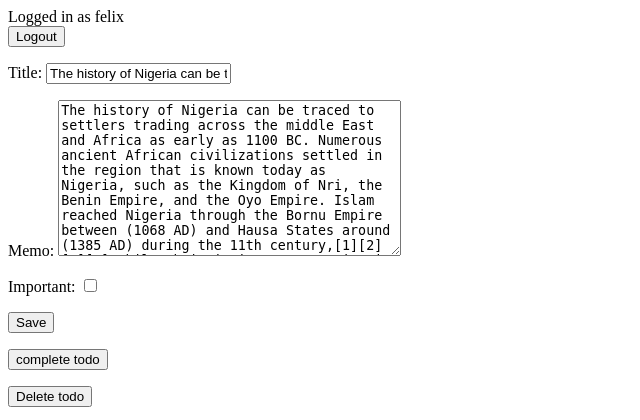
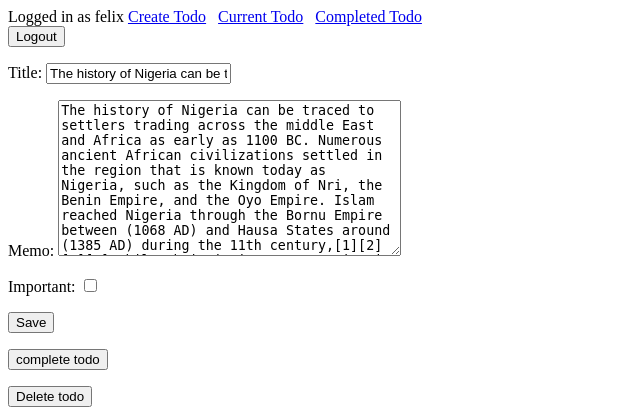
Before and after one commit to ayangzy/django-todo-app, a Django app: page /todo/7 in a window 1280 px wide. Shown: the top 420 px of the page, without its empty margins (0-640 px from the left). Run offline with Django 4.2, Linux system fonts and the light colour scheme; a user stored in the database is signed in; data comes from the database, SQL or seed files in the repository; both versions use the stored data as it was after the commit.

Commit message:
implement completed todo

```diff
--- a/TodoPproject/settings.py
+++ b/TodoPproject/settings.py
@@ -117,6 +117,7 @@ USE_TZ = True
 # https://docs.djangoproject.com/en/4.0/howto/static-files/
 
 STATIC_URL = 'static/'
+LOGIN_URL = '/login'
 
 # Default primary key field type
 # https://docs.djangoproject.com/en/4.0/ref/settings/#default-auto-field
--- a/TodoPproject/urls.py
+++ b/TodoPproject/urls.py
@@ -27,6 +27,7 @@ urlpatterns = [
     path('login/', views.loginuser, name='loginuser'),
     path('', views.home, name='home'),
     path('create/', views.createtodo, name='createtodo'),
+    path('completed/', views.completedtodo, name='completedtodo'),
     path('todo/<int:todo_pk>', views.viewtodo, name='viewtodo'),
     path('todo/<int:todo_pk>/complete', views.completetodo, name='completetodo'),
     path('todo/<int:todo_pk>/delete', views.deletetodo, name='deletetodo'),
--- a/todo/templates/todo/base.html
+++ b/todo/templates/todo/base.html
@@ -1,6 +1,10 @@
 
 {% if user.is_authenticated%}
 Logged in as {{  user.username }}
+
+<a href="{% url 'createtodo' %}">Create Todo</a>&nbsp&nbsp
+<a href="{% url 'currenttodo' %}">Current Todo</a>&nbsp&nbsp
+<a href="{% url 'completedtodo' %}">Completed Todo</a>&nbsp
 
 
 <form action="{% url 'logoutuser' %}" method="POST">
--- a/todo/templates/todo/home.html
+++ b/todo/templates/todo/home.html
@@ -2,5 +2,5 @@
 
 
 {% block content %}
-<h1>Home page here</h1>
+<h1>Index page</h1>
 {% endblock %}
--- a/todo/views.py
+++ b/todo/views.py
@@ -4,11 +4,14 @@ from django.shortcuts import render, redirect, get_object_or_404
 from django.contrib.auth.forms import UserCreationForm, AuthenticationForm
 from django.contrib.auth.models import User
 from django.utils import timezone
+from pytest import Instance
+from sqlalchemy import true
 
 from todo.models import Todo
 from .forms import TodoForm
 from django.db import IntegrityError
 from django.contrib.auth import login, logout, authenticate
+from django.contrib.auth.decorators import login_required
 
 # Create your views here.
 
@@ -49,13 +52,14 @@ def loginuser(request):
             return redirect('currenttodo')
 
 
+@login_required
 def currenttodo(request):
     # Todo.objects.all() //get all todos
     # Get current user todos
     todos = Todo.objects.filter(user=request.user, datecompleted__isnull=True)
     return render(request, 'todo/current.html', {'todos': todos})
 
-
+@login_required
 def createtodo(request):
     if request.method == 'GET':
         return render(request, 'todo/createtodo.html', {'form': TodoForm})
@@ -70,7 +74,7 @@ def createtodo(request):
             ValueError
         return render(request, 'todo/createtodo.html', {'form': TodoForm, 'error': 'Todo title is too long'})
 
-
+@login_required
 def viewtodo(request, todo_pk):
     todo = get_object_or_404(Todo, pk=todo_pk, user=request.user)
     if request.method == 'GET':
@@ -84,7 +88,7 @@ def viewtodo(request, todo_pk):
         except: ValueError
         return render(request, 'todo/viewtodo.html', {'todo': todo, 'form': form, 'error': 'Bad request'})
 
-
+@login_required
 def completetodo(request, todo_pk):
     todo = get_object_or_404(Todo, pk=todo_pk, user=request.user)
     if request.method == 'POST':
@@ -92,14 +96,20 @@ def completetodo(request, todo_pk):
         todo.save()
         return redirect('currenttodo')
 
-
+@login_required
 def deletetodo(request, todo_pk):
     todo = get_object_or_404(Todo, pk=todo_pk, user=request.user)
     if request.method == 'POST':
         todo.delete()
         return redirect('currenttodo')
 
+@login_required
+def completedtodo(request):
 
+    todos = Todo.objects.filter(user=request.user, datecompleted__isnull=False)
+    return render(request, 'todo/completedtodo.html', {'todos': todos})
+
+@login_required
 def logoutuser(request):
     if request.method == 'POST':
         logout(request)
```
Also changed, not shown: todo/templates/todo/completedtodo.html (added, +10 -0 lines), db.sqlite3.
